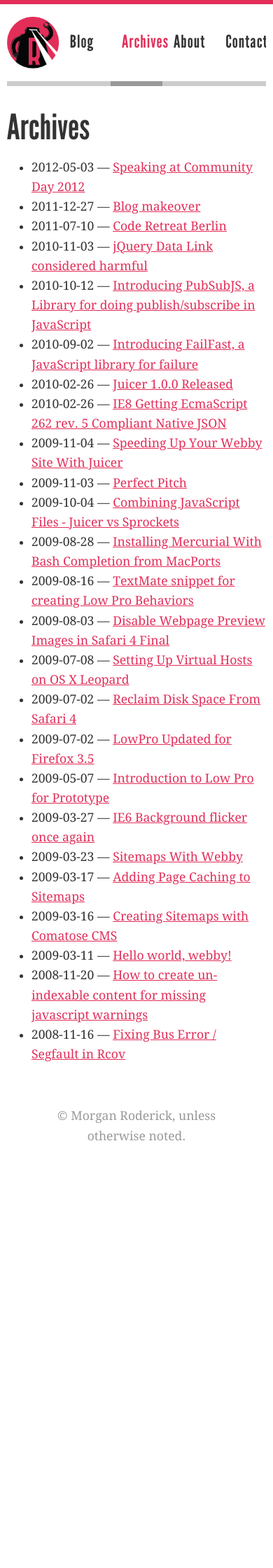
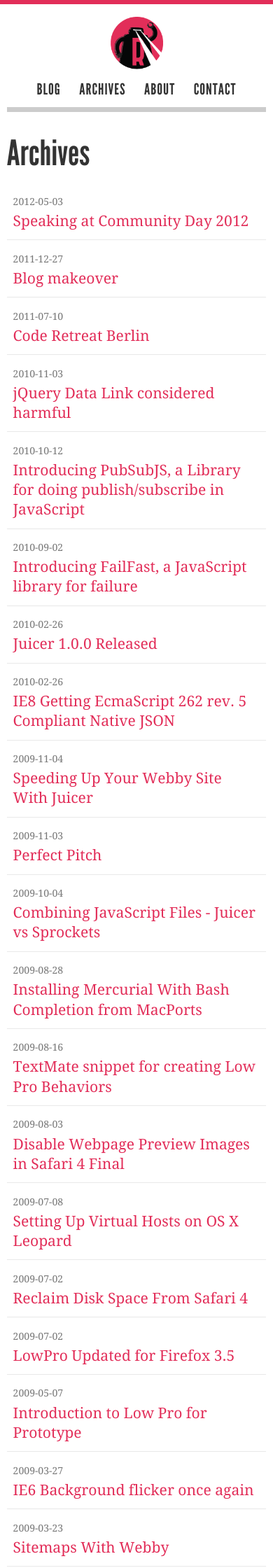
Before and after one commit to mroderick/blog.jekyll, a Jekyll site: the page built from site/archives/index.html, in a window 390 px wide. Shown: the top 2240 px of the page at 70% size. Built offline with Jekyll 4.4.1, drawn with Linux system fonts in a browser that asks for light colours; Markdown is read by kramdown in place of the engine named in the settings; before the commit the page ends 1669 px from its top, so only the background shows below that; some of the changed text lies outside the part shown.

Commit message:
Adding responsiveness to the design. Tweeking the archive list.

```diff
--- a/site/_layouts/default.html
+++ b/site/_layouts/default.html
@@ -22,10 +22,12 @@
 		<header role="banner">
 			<a class="logo" href="/" class="home"><img src="/images/logo.png" alt="Roderick" /></a>
 			<nav>
+				<ul>
 					<li class="blog"><a href="/">Blog <em>Random ramblings</em></a></li>
-					<li class="archives"><a href="/archives/">Archives <em>All entries</em></a></li>
+					<li class="archives"><a href="/archives/">Archives <em>Alle entries</em></a></li>
 					<li class="about"><a href="/about/">About <em>Me me &amp; me</em></a></li>
 					<li class="contact"><a href="/contact/">Contact <em>Drop me a line</em></a></li>
+				</ul>
 			</nav>
 			<a href="http://feeds2.feedburner.com/roderick" class="feed">Subscribe to the feed</a>
 		</header>
@@ -34,7 +36,6 @@
 		</div>
 		{% if page.site_section == 'frontpage blog' %}
 	 	<aside id="sidebar">
-
 				<div class="about-teaser">
 					<h3>About the author</h3>
 
--- a/site/archives/index.html
+++ b/site/archives/index.html
@@ -7,6 +7,6 @@ site_section: archives
 <h1>Archives</h1>
 <ul class="archive">
 	{% for post in site.posts %}
-	<li>{{ post.date | date: "%Y-%m-%d" }} — <a href="{{ post.url }}" title="{{ post.title }}">{{ post.title }}</a></li>
+	<li><span class="posted-on">{{ post.date | date: "%Y-%m-%d" }}</span><a href="{{ post.url }}" title="{{ post.title }}">{{ post.title }}</a></li>
 	{% endfor %}
 </ul>
--- a/site/stylesheets/style.css
+++ b/site/stylesheets/style.css
@@ -213,7 +213,6 @@ header[role="banner"] {
 		margin: 18px 0 0;
 	}
 		header[role="banner"] .logo img {
-			display: block;
 		}
 
 	header[role="banner"] .feed {
@@ -307,6 +306,31 @@ article {}
 		font-style: italic;
 	}
 
+.archive {
+	margin-left: 0;
+	list-style: none;
+}
+	.archive li {
+		padding: .7em .5em;
+		border-bottom: 1px solid #e8e8e8;
+	}
+		.archive li a {
+			display: block;
+			padding-left: 5em;
+			font-size: 1.2em;
+			text-decoration: none;
+		}
+			.archive li a:hover {
+				text-decoration: underline;
+			}
+
+			.archive li .posted-on {
+				float: left;
+				color: #777;
+				font-size: 1em;
+			}
+
+
 
 #container footer {
 	clear: both;
@@ -388,9 +412,83 @@ p + p {
     box-sizing: border-box;         /* Opera/IE 8+ */
 }
 
+/* comments */
 #idc-container-parent {
-	margin-top: 32px;
+	margin-top: 40px;
 }
+	#idc-container-parent #idc-container {
+		max-width: none;
+	}
+
+	#idc-container-parent #idc-container .idc-c {
+		padding-top: 1.5em;
+		padding-bottom: 1em;
+		border-top: 1px solid #ccc;
+	}
+
+		#idc-container .idc-a_nomenu,
+		#idc-container .idc-a {
+			margin: 0 15px 0 0 !important;
+		}
+
+		#idc-container .idc-thread .idc-thread .idc-a,
+		#idc-container .idc-thread .idc-thread .idc-c {
+			padding-left: 3em;
+		}
+
+
+	#idc-container-parent #idc-container h3 {
+		margin: 0 0 .5em;
+		padding: 0 0 .2em;
+		font-size: 28px;
+
+	}
+		#idc-container-parent #IDCommentsHead h3 {
+			font-size: 36px;
+			border-bottom: 4px solid #ccc;
+		}
+
+	#idc-container-parent #idc-container .idc-c .idc-c-h {
+		background-image: none;
+	}
+
+	#idc-container-parent #idc-container .idc-c .idc-i {
+		font-family: "LeagueGothicRegular", sans-serif;
+		font-style: normal;
+		font-weight: 400;
+		font-size: 2.2em;
+	}
+
+		#idc-container-parent #idc-container .idc-i a {
+			font-size: 26px;
+			color: #333;
+			text-decoration: none;
+		}
+
+		#idc-container-parent #idc-container .idc-i em a {
+			font-size: 18px;
+			color: #999;
+		}
+
+
+		#idc-container-parent #idc-container div,
+		#idc-container-parent #idc-container .idc-c-t-inner {
+			font-size: 16px;
+			line-height: 1.6em;
+		}
+
+		#idc-container-parent #idc-container .IDCommentThreadTimeRead {
+			display: none;
+		}
+
+/*
+font-family: "LeagueGothicRegular", sans-serif;
+font-style: normal;
+font-weight: 400;
+
+*/
+
+
 
 img,
 embed,
@@ -453,6 +551,9 @@ video {
 
 }
 
+
+
+
 /* Grade-A Mobile Browsers (Opera Mobile, Mobile Safari, Android Chrome)
    consider this: www.cloudfour.com/css-media-query-for-mobile-is-fools-gold/ */
 @media screen and (max-width: 768px) {
@@ -503,6 +604,52 @@ video {
 	}
 }
 
+/* max-width: 480
+....................................................................................... */
+
+@media screen and (max-width: 480px) {
+
+
+	header[role="banner"] {}
+
+		/* Site logo */
+		header[role="banner"] .logo {
+			float: none;
+			display: block;
+			width: auto;
+			text-align: center;
+		}
+
+		header[role="banner"] nav ul {
+			text-align: center;
+		}
+
+			header[role="banner"] nav li {
+				float: none;
+				width: auto;
+				display: inline-block;
+				height: auto !important;
+			}
+
+				header[role="banner"] nav li a {
+					margin: 0 0 .5em;
+					padding: .3em .5em;
+					font-size: 22px;
+					text-transform: uppercase;
+				}
+
+	.archive li a {
+		padding-left: 0;
+	}
+		.archive li .posted-on {
+			display: block;
+			float: none;
+			font-size: 0.8em;
+		}
+
+}
+
+
 
 /**
  * Print styles.
```
Lines whose indentation alone changed are shown as unchanged.
